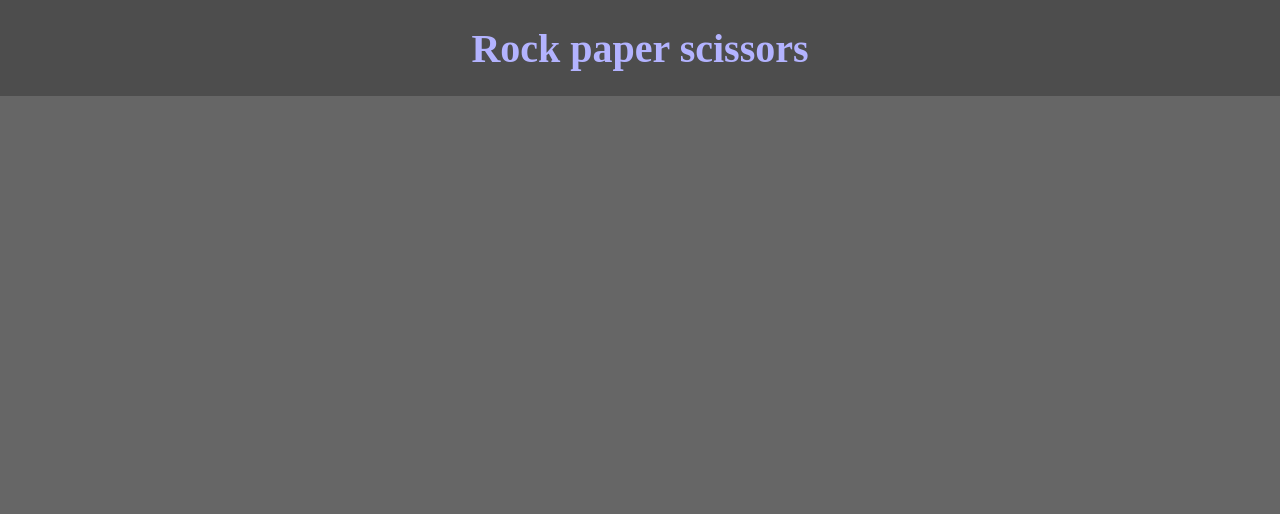
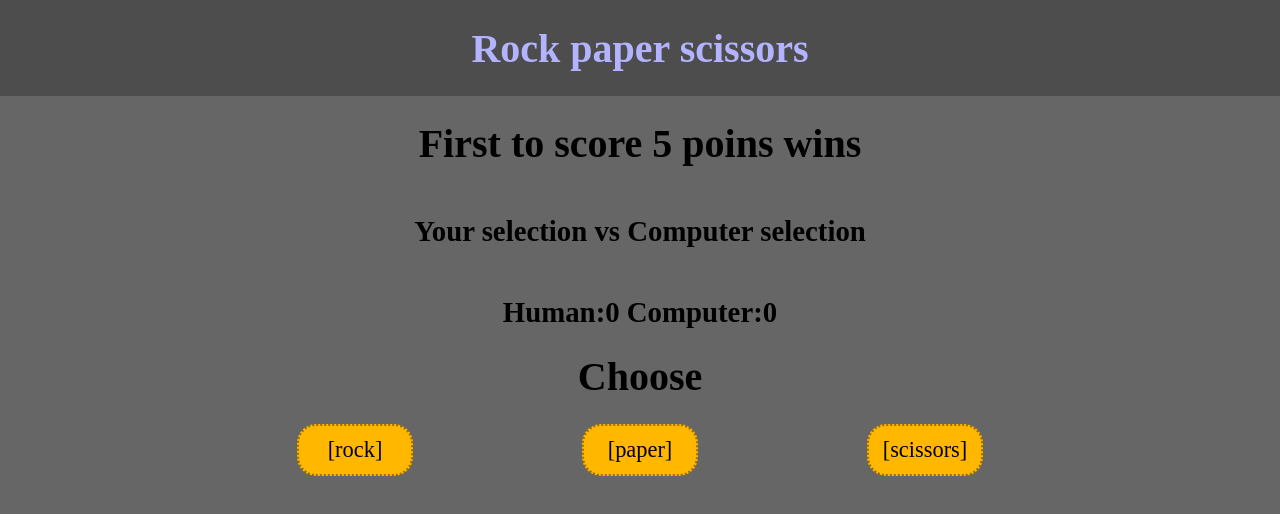
Before and after one commit to MartonBrandon03/Rock-Paper-Scissors, a plain HTML site: page index.html in a window 1280 px wide. Drawn offline with Linux system fonts and the light colour scheme.

Commit message:
add main section and its styles

```diff
--- a/index.html
+++ b/index.html
@@ -11,6 +11,13 @@
   <header>
     <h1>Rock paper scissors</h1>
   </header>
+  <main>
+    <h1>First to score 5 poins wins</h1>
+    <h2>Your selection vs Computer selection</h2>
+    <h2>Human:0 Computer:0</h2>
+    <h1>Choose</h1>
+    <div class="container"><div class="button" id="rock">[rock]</div><div class="button" id="paper">[paper]</div><div class="button" id="scissors">[scissors]</div></div>
+  </main>
   <script>
     function getComputerChoice(){
       let rng = Math.floor(Math.random()*3)
--- a/styles.css
+++ b/styles.css
@@ -12,5 +12,31 @@ header{
 }
 h1{
   font-size: 2.5rem;
-  margin: 0;
+  margin: 1.5rem 0;
+  text-align: center;
 }
+h2{
+  font-size: 1.8rem;
+  margin: 3rem 0 0;
+  text-align: center;
+}
+.button{
+  font-size: 1.4rem;
+  background-color: hsla(43, 100%, 50%, 1);
+  width: 7rem;
+  height: 3rem;
+  border-radius: 1.2rem;
+  cursor: pointer;
+  user-select: none;
+  border: 0.125rem dotted hsla(43, 100%, 30%, 1);
+  display: flex;
+  justify-content: center;
+  align-items: center;
+}
+.container{
+  margin: 0 auto;
+  height: 5rem;
+  width: 80%;
+  display: flex;
+  justify-content: space-evenly;
+}
```
